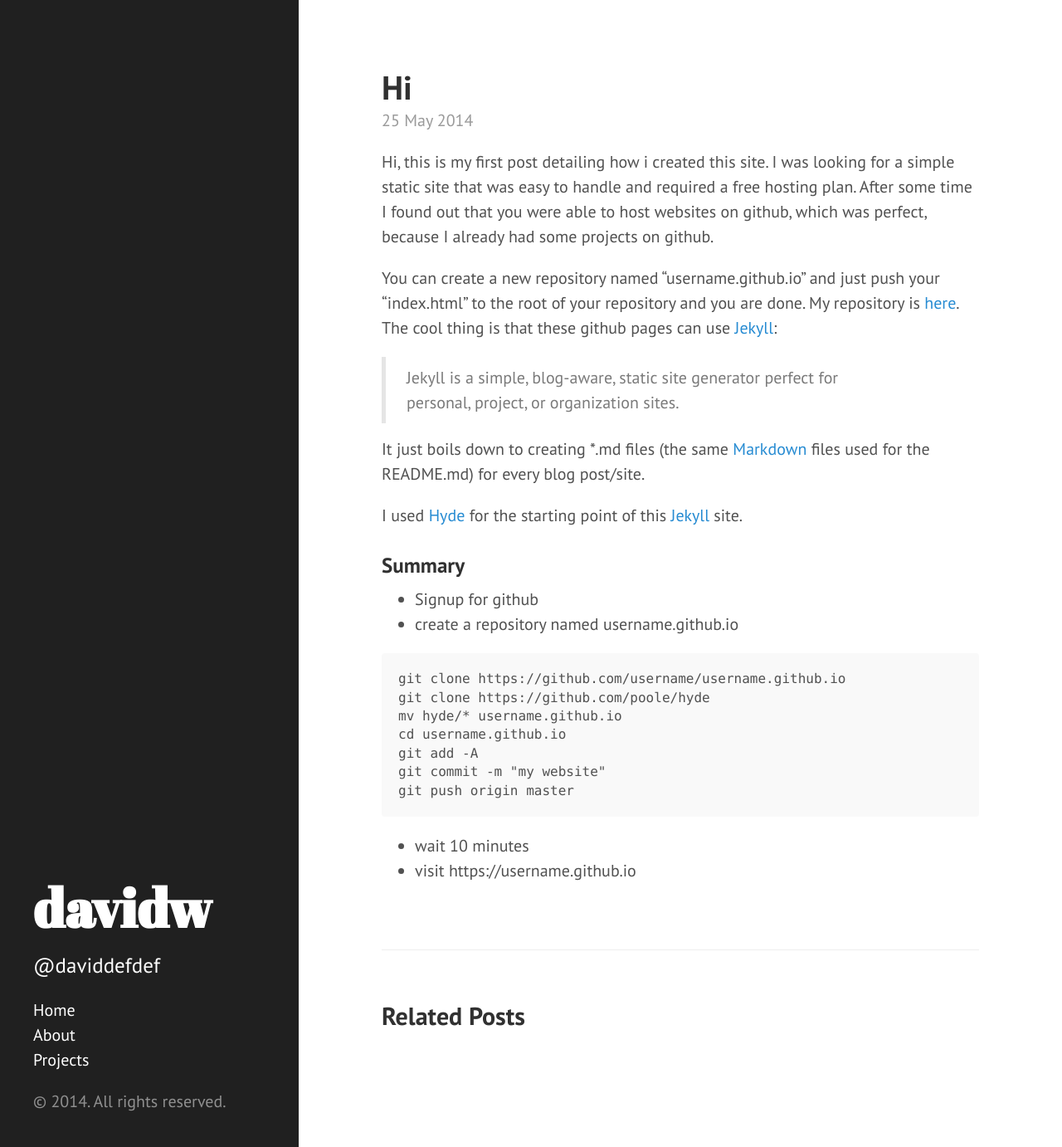
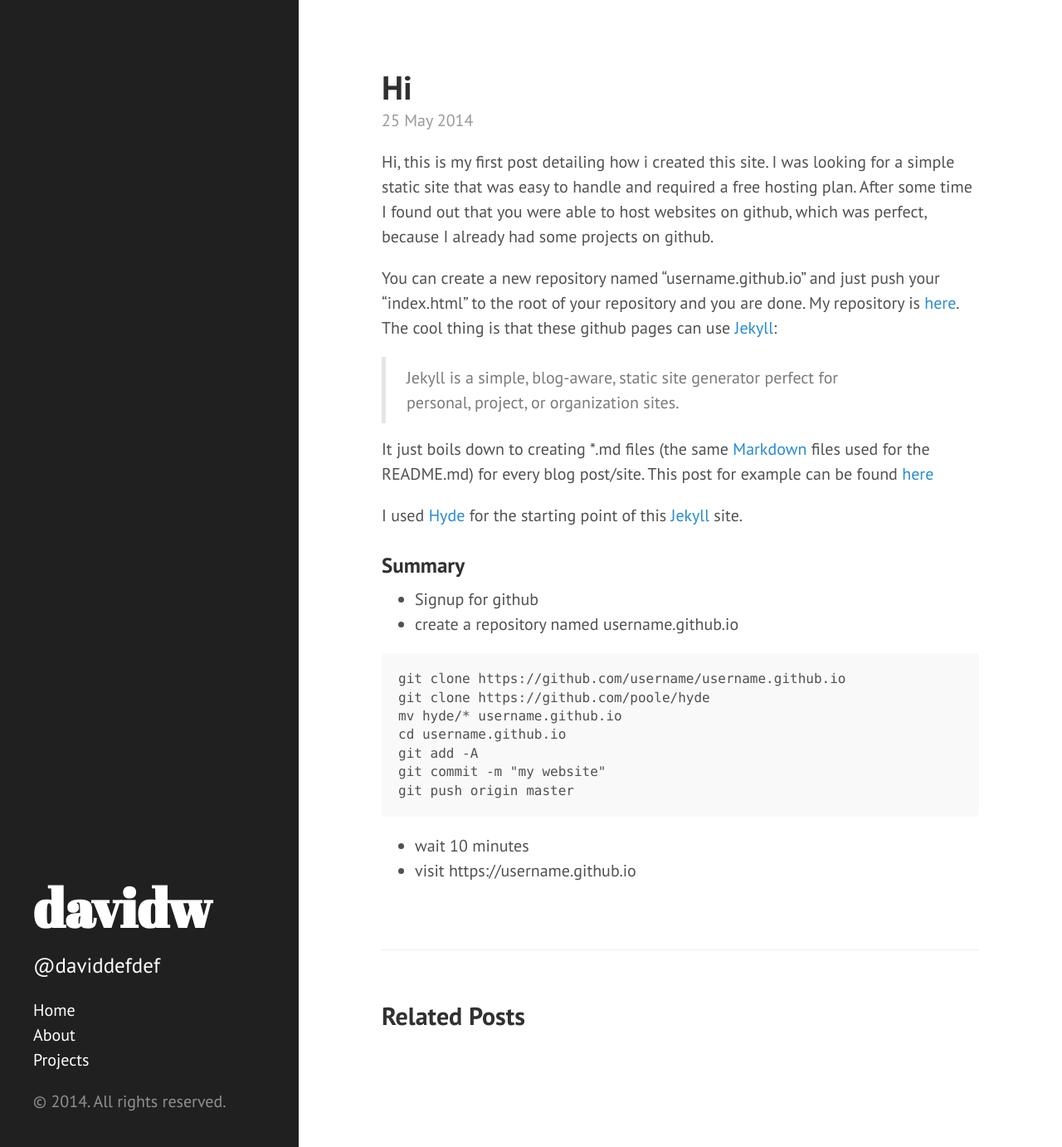
Before and after one commit to david-westreicher/david-westreicher.github.io, a Jekyll site: the page built from _posts/2014-05-25-hi.md, in a window 1280 px wide and 1382 px high. Shown: the whole window at 83% size. Built offline with Jekyll 4.4.1, drawn with Linux system fonts in a browser that asks for light colours; Markdown is read by kramdown in place of the engine named in the settings.

Commit message:
update first post

```diff
--- a/_posts/2014-05-25-hi.md
+++ b/_posts/2014-05-25-hi.md
@@ -13,7 +13,7 @@ The cool thing is that these github pages can use [Jekyll](https://github.com/je
 
  > Jekyll is a simple, blog-aware, static site generator perfect for personal, project, or organization sites.
 
-It just boils down to creating *.md files (the same [Markdown](http://en.wikipedia.org/wiki/Markdown) files used for the README.md) for every blog post/site.
+It just boils down to creating *.md files (the same [Markdown](http://en.wikipedia.org/wiki/Markdown) files used for the README.md) for every blog post/site. This post for example can be found [here](https://raw.githubusercontent.com/david-westreicher/david-westreicher.github.io/master/_posts/2014-05-25-hi.md)
 
 I used [Hyde](https://github.com/poole/hyde) for the starting point of this [Jekyll](https://github.com/jekyll/jekyll) site.
 
```
